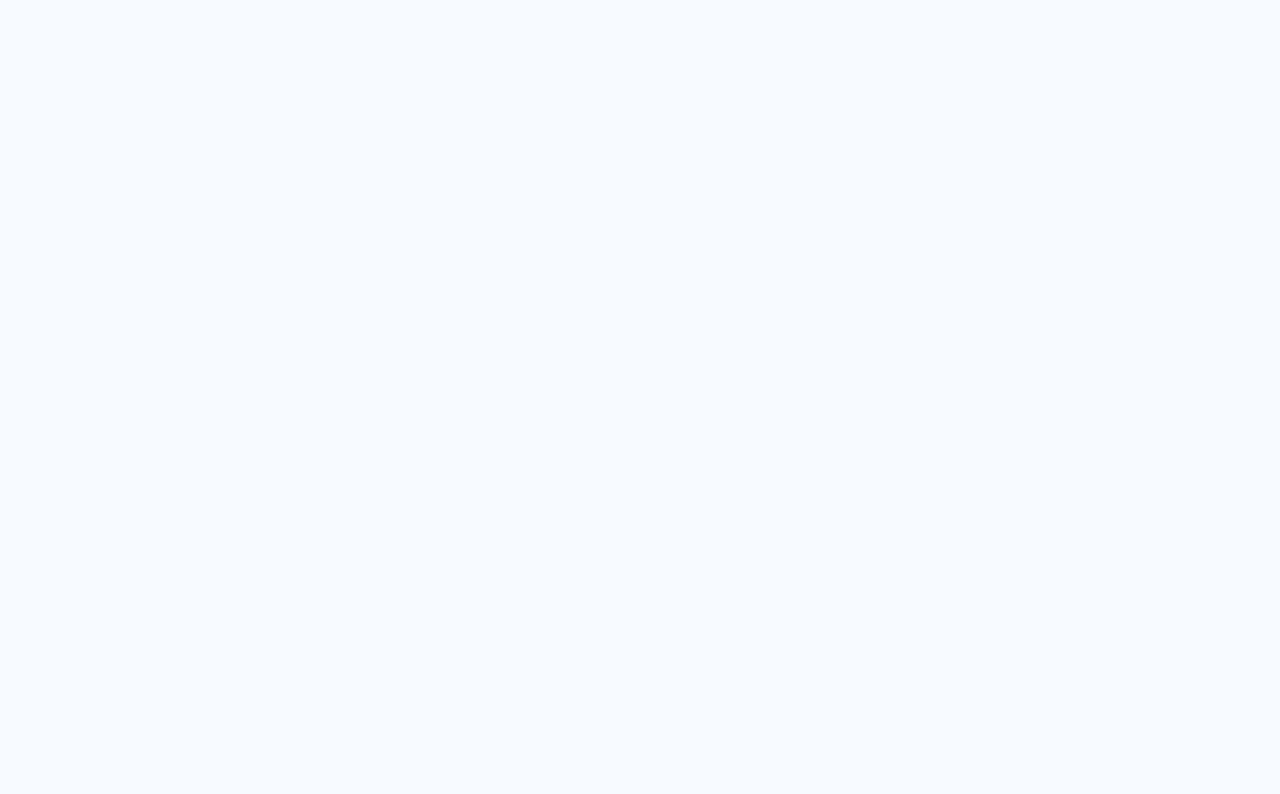
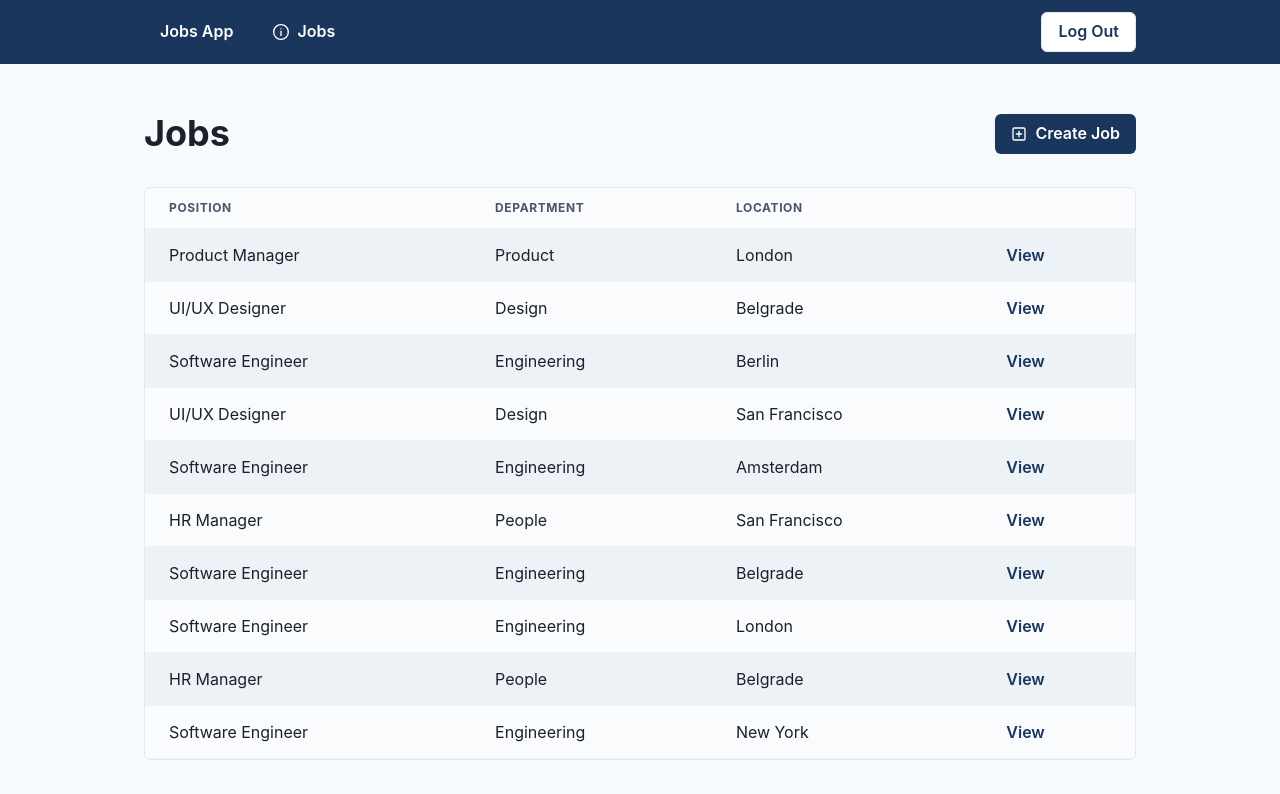
Before and after one commit to golamrabbiazad/jobs-app, a Next.js app: page /dashboard/jobs in a window 1280 px wide. Shown: the top 794 px of the page. Built offline with nearby package versions, Linux system fonts and the light colour scheme.

Commit message:
fix:getting job data as null

```diff
--- /dev/null
+++ b/layouts/DashboardLayout.tsx
@@ -0,0 +1,58 @@
+import { InfoOutlineIcon } from '@chakra-ui/icons'
+import { Box, Container, Flex, HStack } from '@chakra-ui/react'
+import { Button } from '@components/Button'
+import { Link } from '@components/Link'
+import { Loading } from '@components/Loading'
+import { useUser } from '@testing/testData'
+import { ReactNode } from 'react'
+
+function Navbar() {
+  return (
+    <Box as="nav" bg="primary" color="primaryAccent">
+      <Container maxW="container.lg" size="3xl" py="3">
+        <Flex justify="space-between">
+          <HStack>
+            <Link href="/" variant="solid">
+              Jobs App
+            </Link>
+            <HStack spacing="1">
+              <Link
+                href="/dashboard/jobs"
+                variant="solid"
+                icon={<InfoOutlineIcon />}
+              >
+                Jobs
+              </Link>
+            </HStack>
+          </HStack>
+          <HStack>
+            <Button
+              variant="outline"
+              onClick={() => console.log('Logging Out...')}
+            >
+              Log Out
+            </Button>
+          </HStack>
+        </Flex>
+      </Container>
+    </Box>
+  )
+}
+
+export default function DashboardLayout({ children }: { children: ReactNode }) {
+  const user = useUser()
+
+  return (
+    <Box as="section" h="100vh" overflowY="auto">
+      <Navbar />
+      <Container as="main" maxW="container.lg" py="12">
+        {children}
+      </Container>
+      <Box py="8" textAlign="center">
+        <Link href={`/organizations/${user.data?.organizationId}`}>
+          View Public Organization Page
+        </Link>
+      </Box>
+    </Box>
+  )
+}
--- a/pages/dashboard/jobs/index.tsx
+++ b/pages/dashboard/jobs/index.tsx
@@ -1 +1,45 @@
-export default function Jobs() {}
+import { PlusSquareIcon } from '@chakra-ui/icons'
+import { Heading, HStack } from '@chakra-ui/react'
+import { Link } from '@components/Link'
+import { Loading } from '@components/Loading'
+import Seo from '@components/SEO'
+import { JobList } from '@features/jobs/components'
+import DashboardLayout from '@layouts/DashboardLayout'
+import { useJobs, useUser } from '@testing/testData'
+import { ReactElement } from 'react'
+
+export default function DashboardJobsPage() {
+  const user = useUser()
+
+  const jobs = useJobs(user.data?.organizationId ?? '')
+
+  if (jobs.isLoading) return <Loading />
+
+  if (!user.data) return null
+
+  return (
+    <>
+      <Seo title="Jobs" info="Awesome place for finding your dream jobs." />
+      <HStack mb="8" align="center" justifyContent="space-between">
+        <Heading>Jobs</Heading>
+        <Link
+          icon={<PlusSquareIcon />}
+          variant="solid"
+          href="/dashboard/jobs/create"
+        >
+          Create Job
+        </Link>
+      </HStack>
+      <JobList
+        jobs={jobs.data || []}
+        isLoading={jobs.isLoading}
+        organizationId={user.data.organizationId}
+        type="dashboard"
+      />
+    </>
+  )
+}
+
+DashboardJobsPage.getLayout = (page: ReactElement) => (
+  <DashboardLayout>{page}</DashboardLayout>
+)
--- a/testing/testData.tsx
+++ b/testing/testData.tsx
@@ -118,7 +118,9 @@ export const testData = {
 const delayedFn =
   <T, A extends any[]>(fn: (...args: A) => T, ms: number) =>
   (...args: A) => {
-    return new Promise((resolve) => setTimeout(() => resolve(fn(...args)), ms))
+    return new Promise<T>((resolve) =>
+      setTimeout(() => resolve(fn(...args)), ms)
+    )
   }
 
 export const getUser = delayedFn(() => testData.users[0], 0)
@@ -130,7 +132,7 @@ export const getOrganization = delayedFn(
 
 export const getJobs = delayedFn(
   (organizationId: string) =>
-    testData.jobs.filter((j) => j.organizationId === organizationId) || null,
+    testData.jobs.filter((j) => j.organizationId === organizationId),
   300
 )
 
@@ -139,7 +141,7 @@ export const getJob = delayedFn(
   300
 )
 
-const useTestData = <T,>(promise: Promise<T>) => {
+function useTestData<T>(promise: Promise<T>) {
   const [testData, setTestData] = useState<T | null>(null)
 
   useEffect(() => {
@@ -148,7 +150,10 @@ const useTestData = <T,>(promise: Promise<T>) => {
     }
   }, [promise, testData])
 
-  return { data: testData, isLoading: !testData }
+  return {
+    data: testData,
+    isLoading: !testData,
+  }
 }
 
 export const useUser = () => useTestData(getUser())
```
Also changed, not shown: pages/404.tsx (added, +18 -0 lines), pages/index.tsx (+13 -9 lines).
